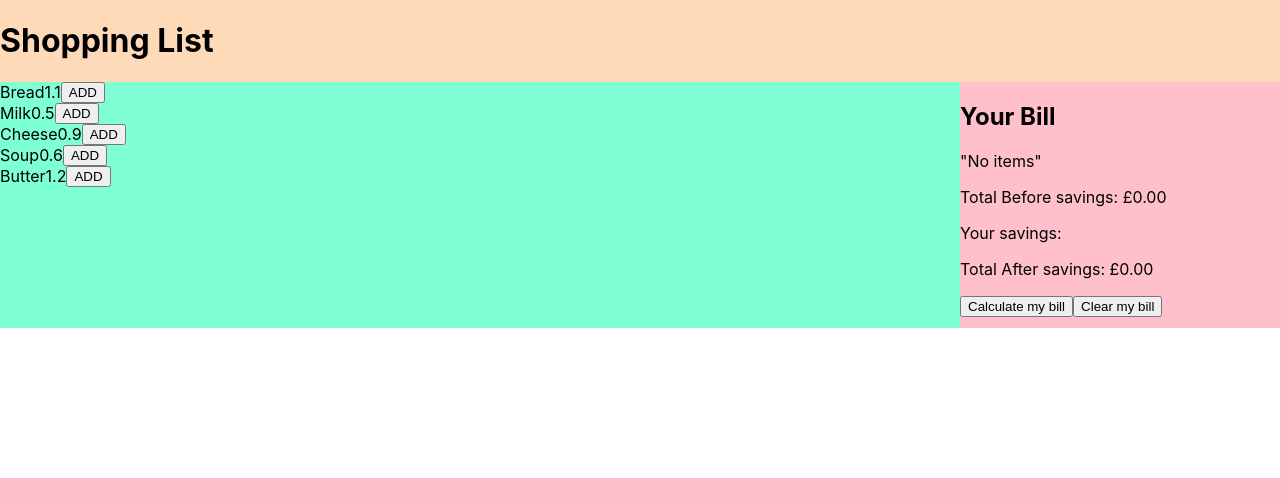
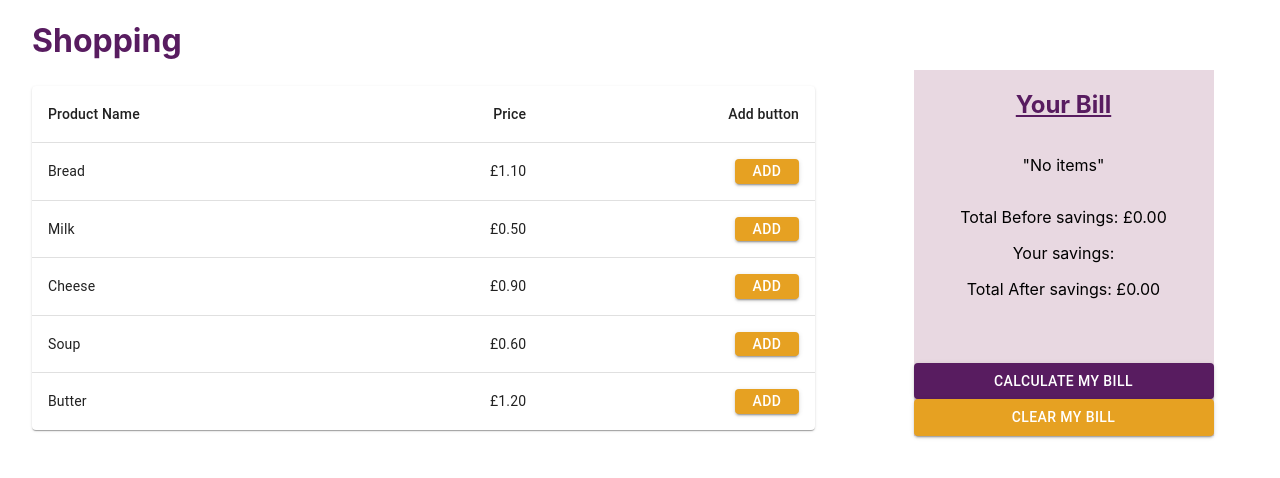
Before and after one commit to Darcieleah/shopping-list, a React (Create React App) app in the folder shopping-list/shopping-list/: page / in a window 1280 px wide. Shown: the top 478 px of the page. Built offline with nearby package versions, Linux system fonts and the light colour scheme.

Commit message:
DH add material UI styling and tidy up code

```diff
--- a/shopping-list/shopping-list/package.json
+++ b/shopping-list/shopping-list/package.json
@@ -3,6 +3,9 @@
   "version": "0.1.0",
   "private": true,
   "dependencies": {
+    "@emotion/react": "^11.10.6",
+    "@emotion/styled": "^11.10.6",
+    "@mui/material": "^5.11.10",
     "@testing-library/jest-dom": "^5.16.5",
     "@testing-library/react": "^13.4.0",
     "@testing-library/user-event": "^13.5.0",
--- a/shopping-list/shopping-list/src/App.css
+++ b/shopping-list/shopping-list/src/App.css
@@ -1,7 +1,5 @@
 .App {
   display: grid;
-  grid-template-rows: 1fr 3fr;
-  grid-template-columns: 3fr 1fr;
   grid-template-areas: "header header"
                         "main   bill";
 }
--- a/shopping-list/shopping-list/src/components/Bill/Bill.module.scss
+++ b/shopping-list/shopping-list/src/components/Bill/Bill.module.scss
@@ -1,7 +1,30 @@
 .Bill {
     grid-area: bill;
-    background-color: pink;
+    display: flex;
+    flex-direction: column;
+    background-color: #e8d8e1;
+    justify-self: center;
+    width: 300px;
+    text-align: center;
+}
+.billHeading {
+    color: #581c60;
+    text-decoration: underline;
 }
 .billRow {
     display: flex;
+    justify-content: space-between;
+    padding-left: 2em;
+    padding-right: 2em;
 }
+.extraMargin {
+    margin-bottom: 3em;
+}
+.calculateButton {
+    //TODO: find out how to override react material ui styling and don't use important
+    background-color: #581c60 !important;
+}
+.clearButton {
+    //TODO: find out how to override react material ui styling and don't use important
+    background-color: #e6a122 !important;
+}
--- a/shopping-list/shopping-list/src/components/Bill/Bill.tsx
+++ b/shopping-list/shopping-list/src/components/Bill/Bill.tsx
@@ -2,15 +2,17 @@ import React, { useState } from 'react';
 import styles from './Bill.module.scss';
 import BilledItem from '../../items/BilledItem';
 import Offers from './Offers';
+import Button from '@mui/material/Button';
 
 
 type BillProps = {
   billItems: BilledItem[],
-  //TODO: add on add functionality directing from bill
+  //TODO: add on add functionality directly from bill
+  //TODO: add on remove functionality directly from bill
   onClear: () => void;
 }
 
-//TODO move billed item class into here?
+//TODO move billed item class into here as an interface?
 interface Offer {
   name: string;
   saving: number;
@@ -24,40 +26,40 @@ function Bill(props: BillProps) {
     }, 0);
   }
 
-  // values for the 3 price rows to show on the bill, and the functions that update them
   const [beforeSavings, setBeforeSavings] = useState<number>(getTotalPrice(props.billItems));
   const [afterSavings, setAfterSavings] = useState<number>(beforeSavings);
   const [savings, setSavings] = useState<Offer[]>([]);
 
-  // add a button to calculate savings so it doesn't happen on render and cause loop error
+  // had to add a button to calculate savings so it doesn't happen on render and cause loop error
   // TODO: improve this - only calculate savings when bill items is populated?
   const handleCalculateSavings = () => {
     let totalSavings: Offer[] = [];
 
+    // TODO: use enums instead of hardcoding to id value from product data
+    // TODO: display name of offer in user friendly way
+
     // cheese offer
-    // TODO: use enums instead of hardcoding to id value from product data
     const cheeseCount = props.billItems.find(x => x.id === 3)?.quantity;
-    if (cheeseCount) {
+    if (cheeseCount && cheeseCount > 1) {
       const freeCheeseCount = Math.floor(cheeseCount / 2);
       const cheeseSavings = freeCheeseCount * 0.9;
-      totalSavings.push({name: "cheese offer", saving: cheeseSavings});
+      totalSavings.push({name: "BOGOF on cheese", saving: cheeseSavings});
     }
 
     // soup and bread offer
     const soupCount = props.billItems.find(x => x.id === 4)?.quantity;
     const breadCount = props.billItems.find(x => x.id === 1)?.quantity;
     if (soupCount && breadCount) {
-      // ???
       const halfPriceBreadCount = Math.min(soupCount, breadCount);
       const breadSavings = halfPriceBreadCount * 0.55;
-      totalSavings.push({name: "soup and bread offer", saving: breadSavings});
+      totalSavings.push({name: "Half price bread with soup", saving: breadSavings});
     }
 
     // butter offer
     const butterCount = props.billItems.find(x => x.id === 5)?.quantity;
     if (butterCount) {
       const butterSavings = butterCount * 0.4;
-      totalSavings.push({name: "butter offer", saving: butterSavings});
+      totalSavings.push({name: "1/3 off butter", saving: butterSavings});
     }
 
     // add all the saving values from the offers
@@ -75,25 +77,27 @@ function Bill(props: BillProps) {
     props.onClear();
   };
 
+  //TODO: only show savings and total footer if there are bill items
+
   return (
   <aside className={styles.Bill} data-testid="Bill">
-    <h2>Your Bill</h2>
+    <h2 className={styles.billHeading}>Your Bill</h2>
     <div>{props.billItems.length === 0 && <p>"No items"</p>}</div>
     {props.billItems.map((item) => (
     <div className={styles.billRow} key={item.id}>
       <p>{item.name}</p>
-      <p>{item.price}</p>
-      <p>{item.quantity}</p>
+      <p>£{item.price.toFixed(2)}</p>
+      <p>x{item.quantity}</p>
     </div>
     ))}
-    <footer>
+    <div className={styles.extraMargin}>
       <p>Total Before savings: £{beforeSavings.toFixed(2)}</p>
       <p>Your savings:</p>
       {savings.map(offer => (<Offers key={offer.name} name={offer.name} saving={offer.saving}></Offers>))}
       <p>Total After savings: £{afterSavings.toFixed(2)}</p>
-    </footer>
-    <button onClick={handleCalculateSavings}>Calculate my bill</button>
-    <button onClick={() => resetBill()}>Clear my bill</button>
+    </div>
+    <Button className={styles.calculateButton} variant="contained" onClick={handleCalculateSavings}>Calculate my bill</Button>
+    <Button className={styles.clearButton} variant="contained" onClick={() => resetBill()}>Clear my bill</Button>
   </aside>
 )};
 
--- a/shopping-list/shopping-list/src/components/Header/Header.module.scss
+++ b/shopping-list/shopping-list/src/components/Header/Header.module.scss
@@ -1,4 +1,6 @@
 .Header {
     grid-area: header;
-    background-color: peachpuff;
+    height: 70px;
+    margin-left: 2em;
+    color: #581c60;
 }
--- a/shopping-list/shopping-list/src/components/Header/Header.tsx
+++ b/shopping-list/shopping-list/src/components/Header/Header.tsx
@@ -5,7 +5,7 @@ interface HeaderProps {}
 
 const Header: FC<HeaderProps> = () => (
   <header className={styles.Header} data-testid="Header">
-    <h1>Shopping List</h1>
+    <h1>Shopping</h1>
   </header>
 );
 
--- a/shopping-list/shopping-list/src/components/Main/Main.module.scss
+++ b/shopping-list/shopping-list/src/components/Main/Main.module.scss
@@ -1,4 +1,6 @@
 .Main {
     grid-area: main;
-    background-color: aquamarine;
+    margin-top: 1em;
+    margin-left: 2em;
+    margin-right: 2em;
 }
--- a/shopping-list/shopping-list/src/components/Main/Main.tsx
+++ b/shopping-list/shopping-list/src/components/Main/Main.tsx
@@ -11,7 +11,7 @@ interface MainProps {
 function Main(props: MainProps) {
   return (
   <main className={styles.Main} data-testid="Main">
-    {props.products.map(product => (<Product key={product.id} product={product} onAdd={props.onAdd}></Product>))}
+    <Product onAdd={props.onAdd} products={props.products}></Product>
   </main>
   )
 };
--- a/shopping-list/shopping-list/src/components/Product/Product.module.scss
+++ b/shopping-list/shopping-list/src/components/Product/Product.module.scss
@@ -1,6 +1,5 @@
-.Item {
-    background-color: plum;
+.addButton {
+    //TODO: find out how to override react material ui styling and don't use important
+    background-color: #e6a122 !important;
+    padding: 0px !important;
 }
-.productList {
-    display: flex;
-}
--- a/shopping-list/shopping-list/src/components/Product/Product.tsx
+++ b/shopping-list/shopping-list/src/components/Product/Product.tsx
@@ -1,21 +1,52 @@
 import React from 'react'
 import styles from './Product.module.scss';
 import Item from '../../items/Item';
+import Table from '@mui/material/Table';
+import TableBody from '@mui/material/TableBody';
+import TableCell from '@mui/material/TableCell';
+import TableContainer from '@mui/material/TableContainer';
+import TableHead from '@mui/material/TableHead';
+import TableRow from '@mui/material/TableRow';
+import Paper from '@mui/material/Paper';
+import Button from '@mui/material/Button';
+
 
 type ProductProps = {
-    key: number,
-    product: Item,
+    products: Item[];
     onAdd: (product: Item) => void;
 }
 
 function Product(props: ProductProps) {
   //TODO: add main ui styling to this and add to a table
+  const rows = props.products;
   return (
-    <div className={styles.productList}>
-        <div>{props.product.name}</div>
-        <div>{props.product.price}</div>
-        <button onClick={() => props.onAdd(props.product)}>ADD</button>
-    </div>
+    <TableContainer component={Paper}>
+      <Table sx={{ minWidth: 650 }} aria-label="simple table">
+        <TableHead>
+          <TableRow>
+            <TableCell>Product Name</TableCell>
+            <TableCell align="right">Price</TableCell>
+            <TableCell align="right">Add button</TableCell>
+          </TableRow>
+        </TableHead>
+        <TableBody>
+          {rows.map((row) => (
+            <TableRow
+              key={row.id}
+              sx={{ '&:last-child td, &:last-child th': { border: 0 } }}
+            >
+              <TableCell component="th" scope="row">
+                {row.name}
+              </TableCell>
+              <TableCell align="right">£{row.price.toFixed(2)}</TableCell>
+              <TableCell align="right">
+                <Button className={styles.addButton} variant="contained" onClick={() => props.onAdd(row)}>ADD</Button>
+                </TableCell>
+            </TableRow>
+          ))}
+        </TableBody>
+      </Table>
+    </TableContainer>
   )
 }
 
```
Also changed, not shown: shopping-list/shopping-list/src/App.tsx (+1 -13 lines), 1 other file (tests, documents, lock files or other folders).
